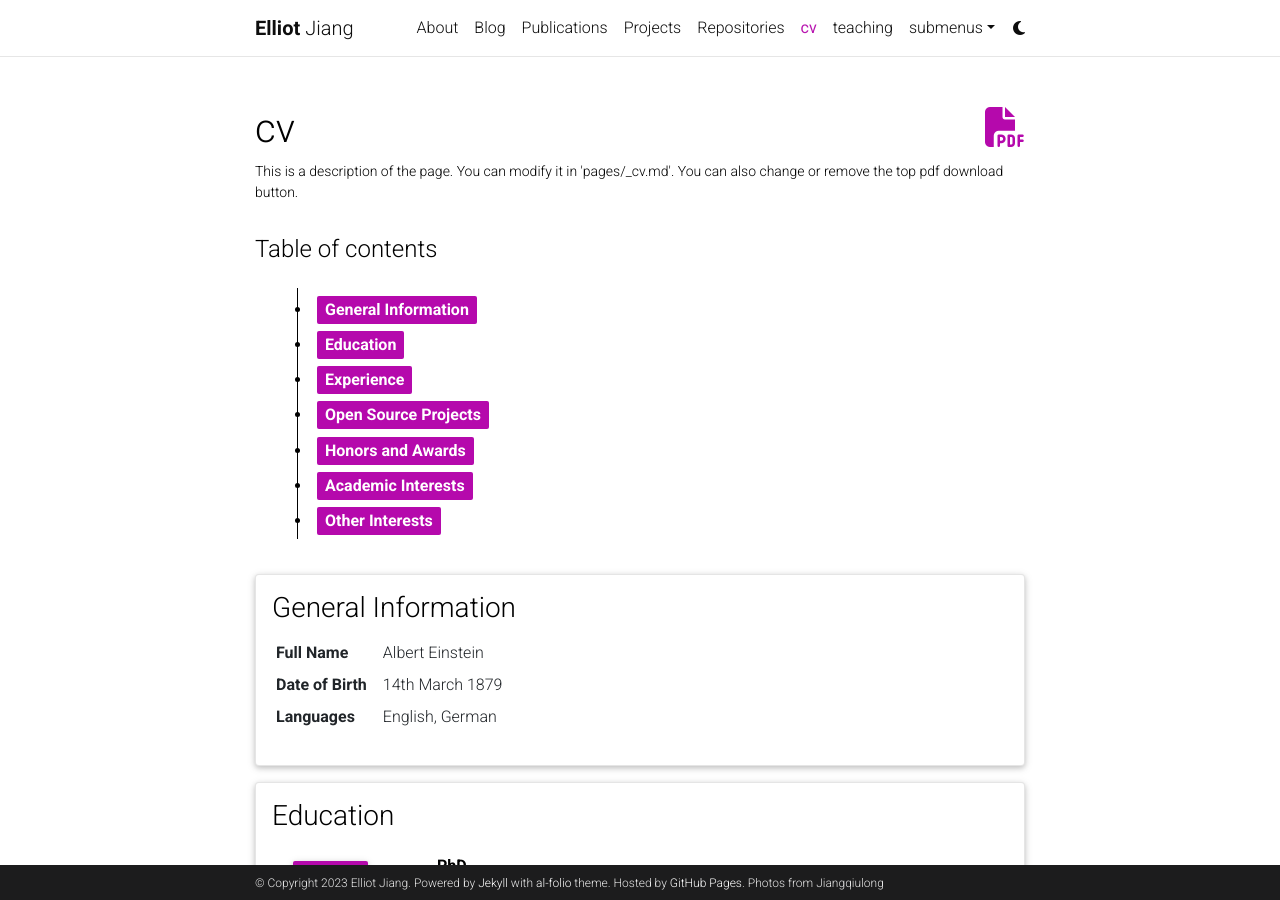
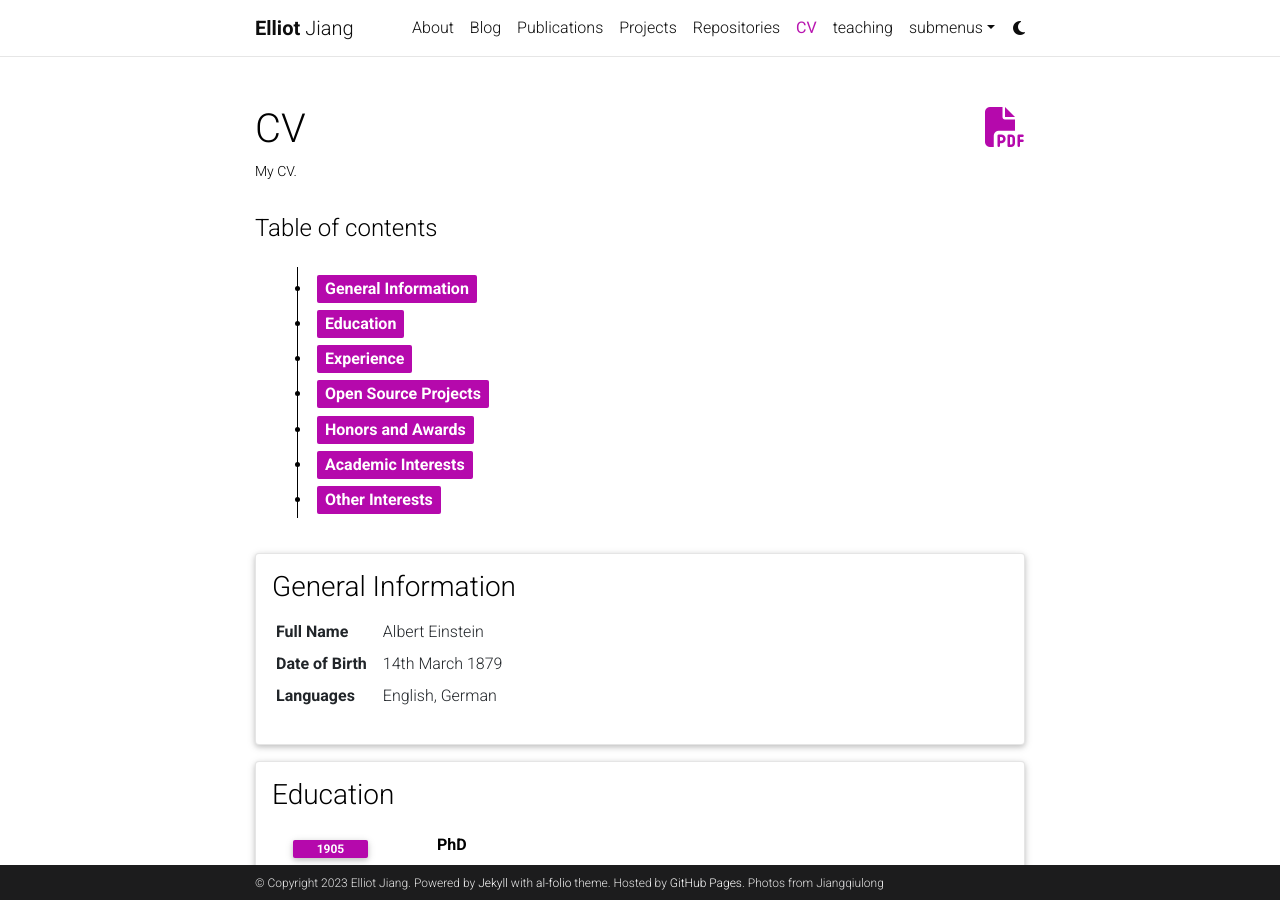
Before and after one commit to PirateforFreedom/PirateforFreedom.github.io, a Jekyll site: the page built from _pages/cv.md, in a window 1280 px wide and 900 px high. Built offline with Jekyll 4.4.1, drawn with Linux system fonts in a browser that asks for light colours; comment, search, counter and statistics services are not loaded; a style sheet for code colours, icons or effects is not loaded.

Commit message:
Update cv.md

```diff
--- a/_pages/cv.md
+++ b/_pages/cv.md
@@ -1,9 +1,9 @@
 ---
 layout: cv
 permalink: /cv/
-title: cv
+title: CV
 nav: true
 nav_order: 4
 cv_pdf: example_pdf.pdf
-description: This is a description of the page. You can modify it in 'pages/_cv.md'. You can also change or remove the top pdf download button.
+description: My CV.
 ---
```
